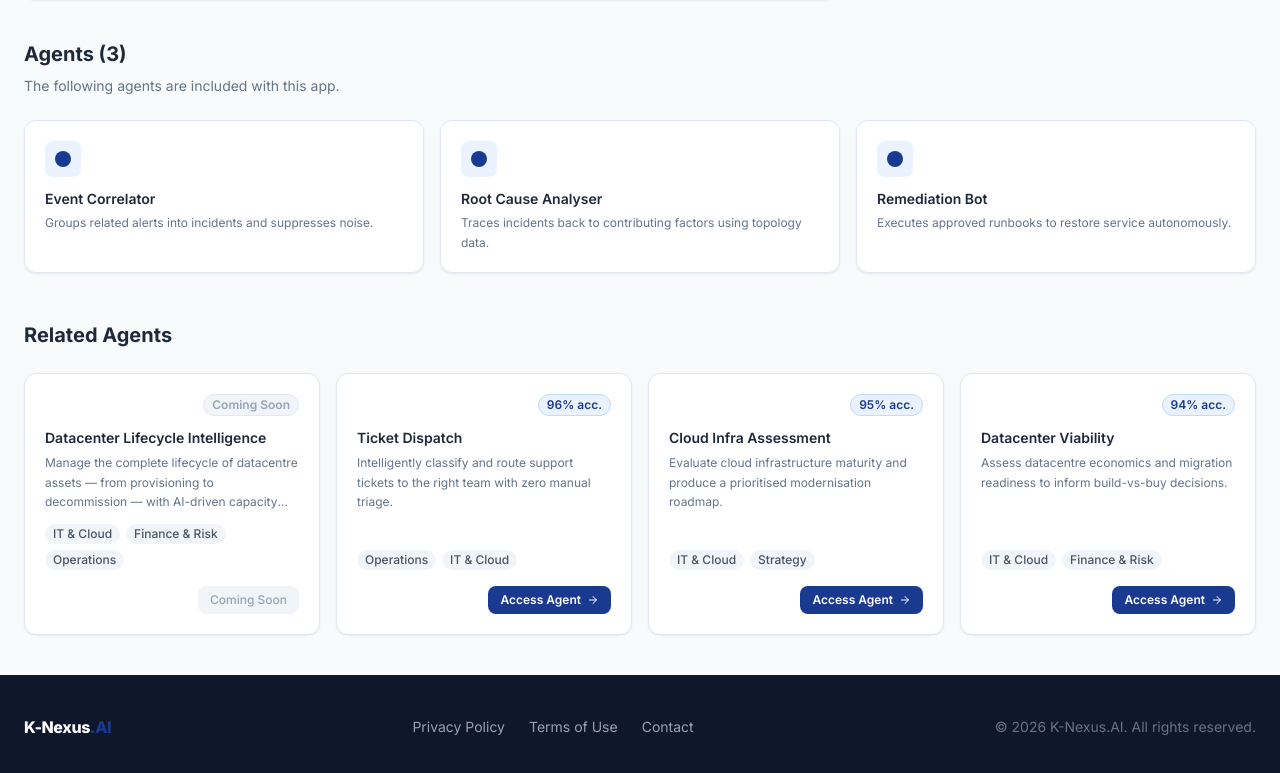
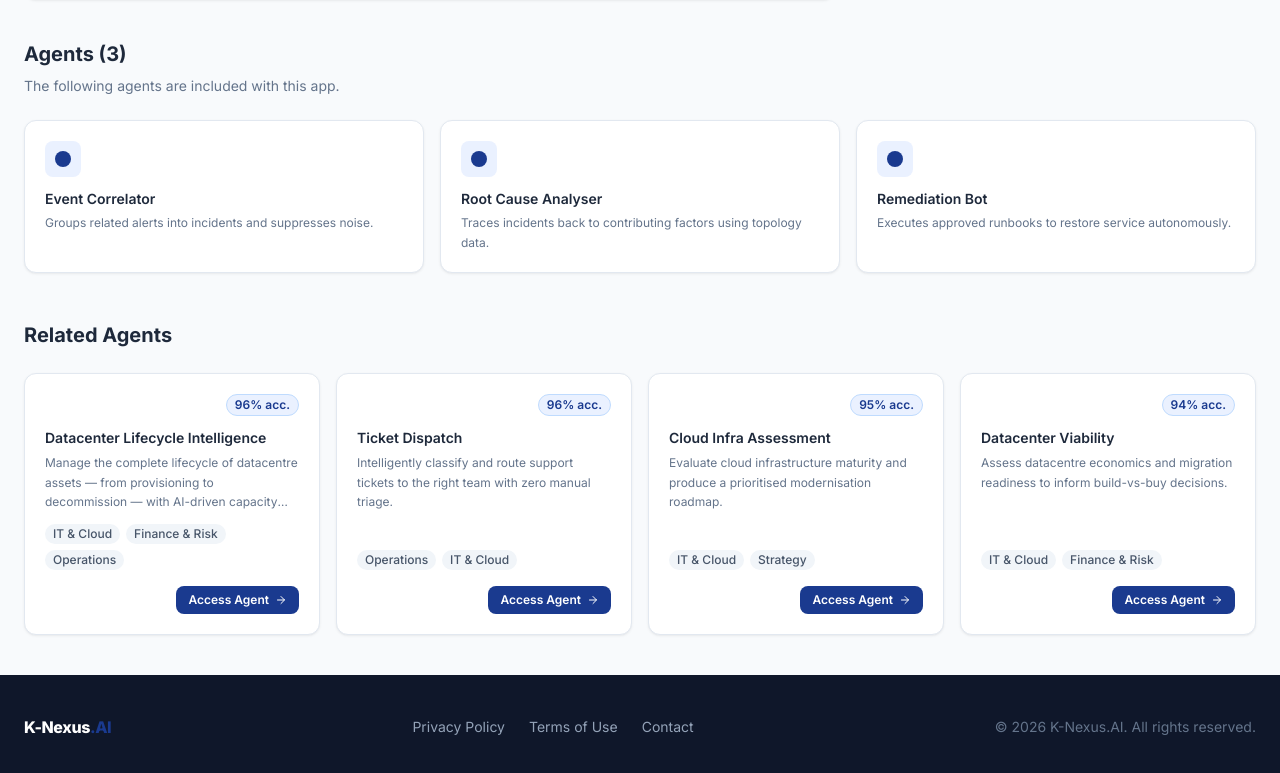
Before and after one commit to anirudheyyani7-cpu/knexus, a Next.js app: page /agents/aiops-sentry in a window 1280 px wide. Shown: the part 773-1546 px from the top of the page. Built offline with nearby package versions, Linux system fonts and the light colour scheme.

Commit message:
few updates

```diff
--- a/src/app/agents/[id]/page.tsx
+++ b/src/app/agents/[id]/page.tsx
@@ -142,17 +142,6 @@ export default function AgentDetailPage({ params }: Props) {
                 </div>
               </div>
 
-              {/* Demo video */}
-              {agent.videoUrl && (
-                <div className="bg-white rounded-xl border border-slate-200 p-6 shadow-card">
-                  <div className="flex items-center gap-2 mb-4">
-                    <Play className="w-4 h-4 text-brand-blue" />
-                    <h2 className="text-base font-bold text-slate-800">Watch Demo</h2>
-                  </div>
-                  <YoutubeEmbed url={agent.videoUrl} title={`${agent.title} demo`} />
-                </div>
-              )}
-
               {/* Key capabilities */}
               {agent.capabilities && agent.capabilities.length > 0 && (
                 <div className="bg-white rounded-xl border border-slate-200 p-6 shadow-card">
@@ -169,8 +158,17 @@ export default function AgentDetailPage({ params }: Props) {
               )}
             </div>
 
-            {/* RIGHT — scope + autonomy */}
+            {/* RIGHT — video + scope + autonomy */}
             <div className="space-y-4">
+              {agent.videoUrl && (
+                <div className="bg-white rounded-xl border border-slate-200 p-6 shadow-card">
+                  <div className="flex items-center gap-2 mb-4">
+                    <Play className="w-4 h-4 text-brand-blue" />
+                    <h2 className="text-base font-bold text-slate-800">Watch Demo</h2>
+                  </div>
+                  <YoutubeEmbed url={agent.videoUrl} title={`${agent.title} demo`} />
+                </div>
+              )}
               {agent.scope && (
                 <ScopeCard
                   label="AGENT SCOPE"
--- a/src/components/ui/AgentCard.tsx
+++ b/src/components/ui/AgentCard.tsx
@@ -1,6 +1,6 @@
 "use client";
 
-import Link from "next/link";
+import { useRouter } from "next/navigation";
 import { motion } from "framer-motion";
 import { ArrowRight } from "lucide-react";
 import { cn } from "@/lib/utils";
@@ -13,9 +13,9 @@ interface AgentCardProps {
 
 export function AgentCard({ agent, index }: AgentCardProps) {
   const isComingSoon = agent.accessLink === null;
-
   const isExternal =
     agent.accessLink !== null && agent.accessLink.startsWith("http");
+  const router = useRouter();
 
   return (
     <motion.div
@@ -24,19 +24,17 @@ export function AgentCard({ agent, index }: AgentCardProps) {
       viewport={{ once: true }}
       transition={{ duration: 0.4, delay: index * 0.06 }}
       whileHover={{ y: -4 }}
+      onClick={() => router.push(`/agents/${agent.id}`)}
       className={cn(
-        "group relative bg-white border border-slate-200 rounded-xl p-5 flex flex-col",
-        "shadow-card transition-shadow duration-300",
+        "group bg-white border border-slate-200 rounded-xl p-5 flex flex-col",
+        "shadow-card transition-shadow duration-300 cursor-pointer",
         isComingSoon
           ? "opacity-60"
-          : "cursor-pointer hover:shadow-card-hover hover:border-blue-200"
+          : "hover:shadow-card-hover hover:border-blue-200"
       )}
     >
-      {/* Clickable overlay linking to detail page */}
-      <Link href={`/agents/${agent.id}`} className="absolute inset-0 z-0 rounded-xl" aria-label={agent.title} />
-
       {/* Accuracy / Coming Soon badge */}
-      <div className="flex justify-end mb-3 relative z-10">
+      <div className="flex justify-end mb-3">
         {isComingSoon ? (
           <span className="text-xs font-semibold px-2 py-0.5 rounded-full bg-slate-100 text-slate-400 border border-slate-200">
             Coming Soon
@@ -49,7 +47,7 @@ export function AgentCard({ agent, index }: AgentCardProps) {
       </div>
 
       {/* Title + description */}
-      <div className="flex-1 relative z-10">
+      <div className="flex-1">
         <h3 className="text-sm font-semibold text-slate-800 mb-1.5 leading-snug">
           {agent.title}
         </h3>
@@ -59,7 +57,7 @@ export function AgentCard({ agent, index }: AgentCardProps) {
       </div>
 
       {/* Category pills */}
-      <div className="flex flex-wrap gap-1.5 mt-3 relative z-10">
+      <div className="flex flex-wrap gap-1.5 mt-3">
         {agent.categories.map((cat) => (
           <span
             key={cat}
@@ -71,7 +69,7 @@ export function AgentCard({ agent, index }: AgentCardProps) {
       </div>
 
       {/* Access Agent button — bottom right */}
-      <div className="flex justify-end mt-4 relative z-10">
+      <div className="flex justify-end mt-4">
         {isComingSoon ? (
           <span className="inline-flex items-center gap-1 text-xs font-medium px-3 py-1.5 rounded-lg bg-slate-100 text-slate-400 cursor-not-allowed select-none">
             Coming Soon
--- a/src/data/agents.ts
+++ b/src/data/agents.ts
@@ -59,7 +59,7 @@ export const agents: AgentTemplate[] = [
       "Manage the complete lifecycle of datacentre assets — from provisioning to decommission — with AI-driven capacity planning, cost forecasting, and refresh scheduling.",
     categories: ["IT & Cloud", "Finance & Risk", "Operations"],
     accuracy: 96,
-    accessLink: null,
+    accessLink: "https://datcenter.vercel.app/",
     videoUrl: null,
     integrations: [
       { name: "ServiceNow", bgColor: "bg-green-100", textColor: "text-green-700", letter: "SN" },
@@ -98,7 +98,7 @@ export const agents: AgentTemplate[] = [
       "Surface churn risk and growth opportunities by analysing customer signals across every touchpoint in real time.",
     categories: ["Customer Experience", "Strategy"],
     accuracy: 98,
-    accessLink: "/agents/leadership/login",
+    accessLink: "https://www.knexus.space/agents/leadership/login",
     videoUrl: "https://youtu.be/dmdhrNwZYFo",
     integrations: [
       { name: "Salesforce", bgColor: "bg-blue-100", textColor: "text-blue-600", letter: "SF" },
@@ -137,7 +137,7 @@ export const agents: AgentTemplate[] = [
       "Intelligently classify and route support tickets to the right team with zero manual triage.",
     categories: ["Operations", "IT & Cloud"],
     accuracy: 96,
-    accessLink: "/agents/operations/login",
+    accessLink: "https://www.knexus.space/agents/operations/login",
     videoUrl: "https://youtu.be/Q3c36D6SGeE",
     integrations: [
       { name: "ServiceNow", bgColor: "bg-green-100", textColor: "text-green-700", letter: "SN" },
@@ -331,7 +331,7 @@ export const agents: AgentTemplate[] = [
       "Monitor network and IT operations in real time, predicting incidents before they impact service.",
     categories: ["IT & Cloud", "Operations"],
     accuracy: 96,
-    accessLink: "/agents/aiops-sentry/login",
+    accessLink: "https://www.knexus.space/agents/aiops-sentry/login",
     videoUrl: null,
     integrations: [
       { name: "ServiceNow", bgColor: "bg-green-100", textColor: "text-green-700", letter: "SN" },
```
